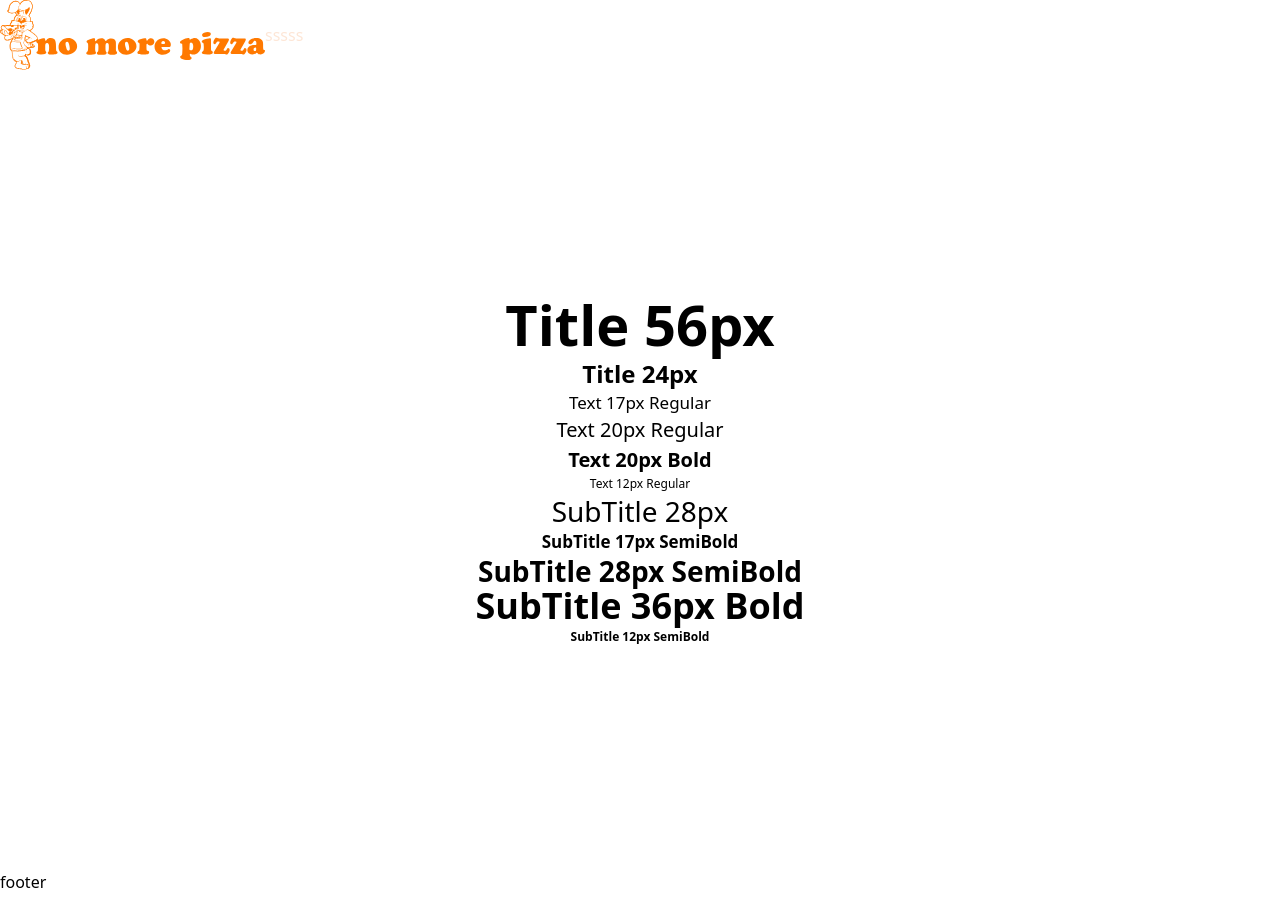
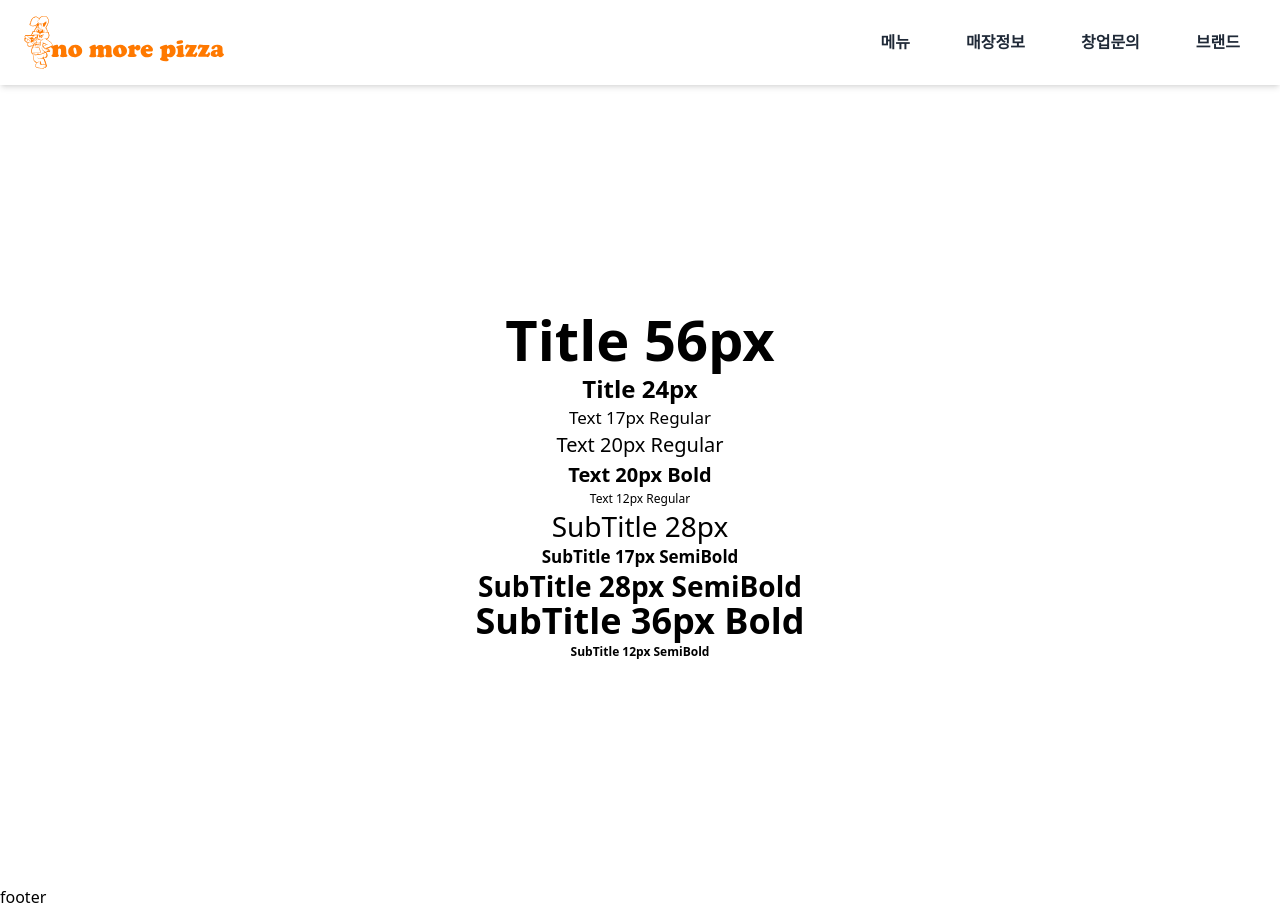
Before and after one commit to u-ulim/nomorepizza, a Next.js app: page / in a window 1280 px wide. Built offline with nearby package versions, Linux system fonts and the light colour scheme; a web font is replaced by a local one.

Commit message:
pc dropdown update

```diff
--- a/app/layout.tsx
+++ b/app/layout.tsx
@@ -27,7 +27,7 @@ export default function RootLayout({
   return (
     <html lang="kr">
       <body
-        className={`${geistSans.variable} ${geistMono.variable} antialiased`}
+        className={`${geistSans.variable} ${geistMono.variable} antialiased overflow-hidden`}
       >
         <Header />
         {children}
--- a/components/Header.tsx
+++ b/components/Header.tsx
@@ -1,11 +1,59 @@
-import React from "react";
+"use client";
+
+import React, { useState } from "react";
+import { motion, AnimatePresence } from "framer-motion";
 import LetterLogo from "@/src/assets/letterLogo";
+import { navMenus } from "../constants";
 
 export const Header = () => {
+  const [activeDropdown, setActiveDropdown] = useState<string | null>(null);
+
   return (
-    <header className="text-orange100 flex items-center">
-      <LetterLogo className="w-[265px] text-primary" />
-      <nav>sssss</nav>
+    <header className="bg-white shadow-md px-6 py-4 flex justify-between items-center">
+      {/* 로고 */}
+      <LetterLogo className="w-[200px] text-primary" />
+
+      {/* 네비게이션 */}
+      <nav className="flex gap-6">
+        {navMenus.map((menu) => (
+          <div
+            key={menu.title}
+            className="relative group"
+            onMouseEnter={() => setActiveDropdown(menu.title)}
+            onMouseLeave={() => setActiveDropdown(null)}
+          >
+            {/* 메인 메뉴 */}
+            <button className="text-gray-800 font-semibold px-4 py-2 hover:text-primary">
+              {menu.title}
+            </button>
+
+            {/* 드롭다운 메뉴 */}
+            <AnimatePresence>
+              {activeDropdown === menu.title && (
+                <motion.ul
+                  initial={{ opacity: 0, y: 10 }}
+                  animate={{ opacity: 1, y: 0 }}
+                  exit={{ opacity: 0, y: 10 }}
+                  className="absolute left-[0px] w-48 bg-white shadow-lg rounded-lg py-2 border "
+                >
+                  {menu.subItems.map((subItem) => (
+                    <li key={subItem}>
+                      <a
+                        href="#"
+                        className="block px-4 py-2 text-gray-700 hover:bg-gray-100 hover:text-primary transition"
+                      >
+                        {subItem}
+                      </a>
+                    </li>
+                  ))}
+                </motion.ul>
+              )}
+            </AnimatePresence>
+          </div>
+        ))}
+      </nav>
     </header>
   );
 };
+
+export default Header;
--- /dev/null
+++ b/constants/index.js
@@ -0,0 +1,24 @@
+export const navMenus = [
+  {
+    title: "메뉴",
+    subItems: ["전체메뉴", "피자", "사이드&파스타"],
+  },
+  {
+    title: "매장정보",
+    subItems: ["지역명 찾기", "매장명 찾기", "현위치 찾기"],
+  },
+  {
+    title: "창업문의",
+    subItems: [
+      "창업문의",
+      "매장별 매출 안내",
+      "개설절차",
+      "창업 비용 및 혜택",
+      "마케팅 및 스페셜",
+    ],
+  },
+  {
+    title: "브랜드",
+    subItems: ["overview", "ceo", "History", "BI"],
+  },
+];
```
Also changed, not shown: package.json (+5 -4 lines), 1 other file (tests, documents, lock files or other folders).
